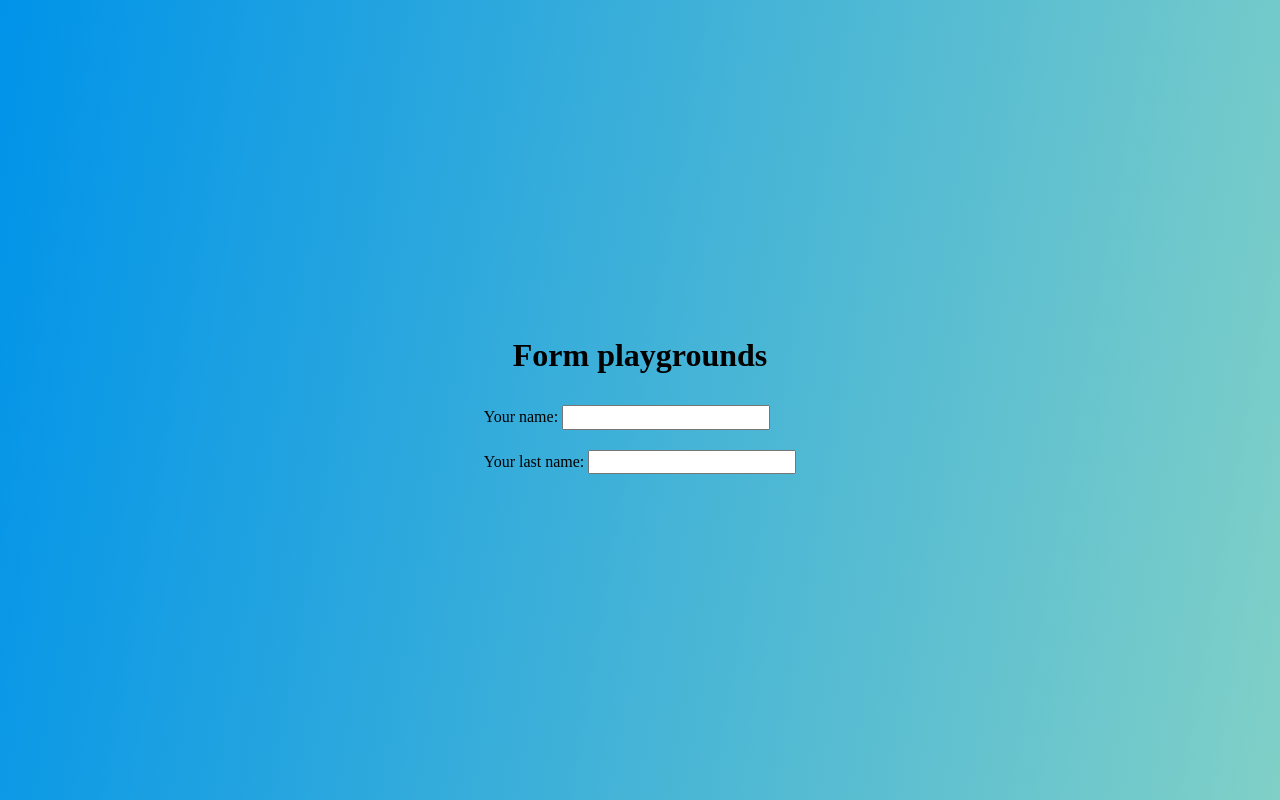
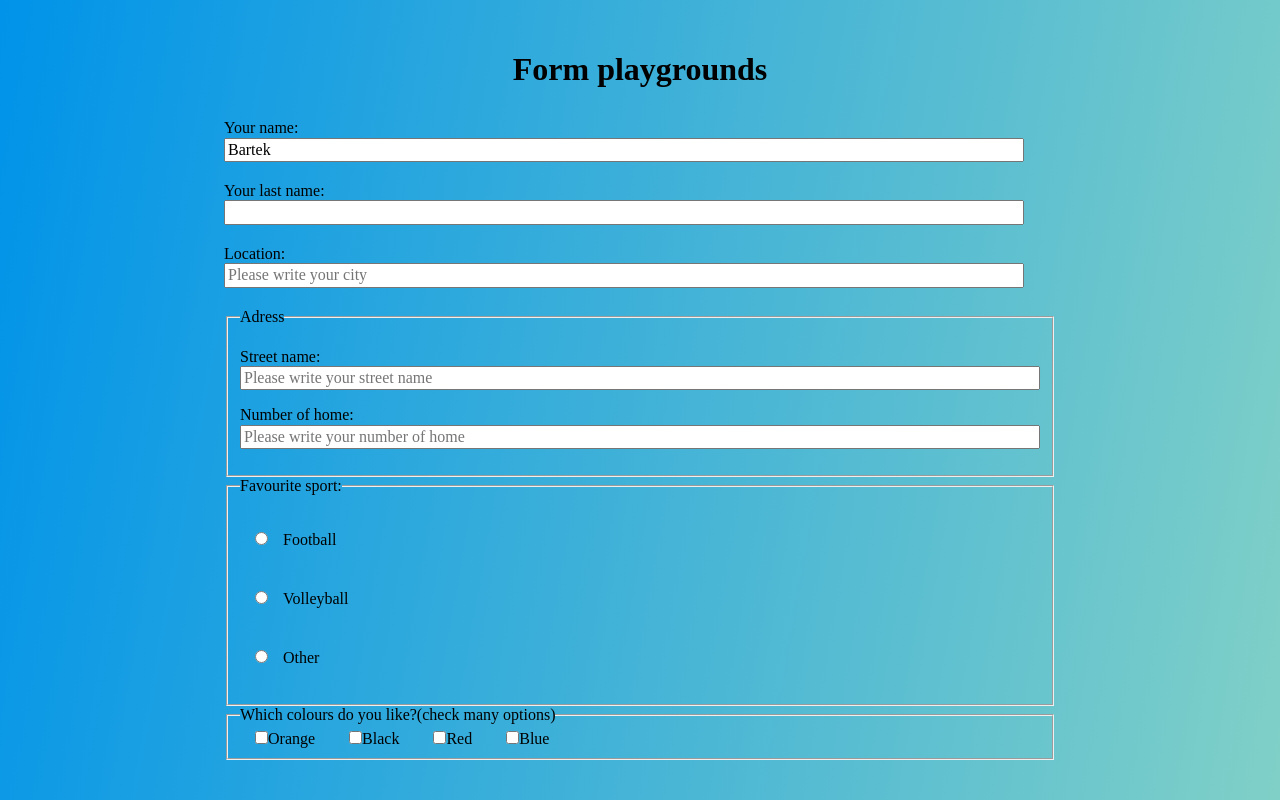
Before and after one commit to Bartek-Wieckowski/form-exercise, a plain HTML site: page index.html in a window 1280 px wide. Drawn offline with Linux system fonts and the light colour scheme.

Commit message:
create fieldset form>

```diff
--- a/index.html
+++ b/index.html
@@ -1,26 +1,85 @@
 <!DOCTYPE html>
 <html lang="pl">
+
 <head>
     <meta charset="UTF-8">
     <meta name="viewport" content="width=device-width, initial-scale=1.0">
     <title>Strona do nauki i praktyki tematu "formularze"</title>
 
-    <link href="style.css"  rel="stylesheet" type="text/css">
+    <link href="style.css" rel="stylesheet" type="text/css">
     <link href="normalize.css" rel="stylesheet" type="text/css">
 </head>
+
 <body>
     <main class="main">
         <h1>Form playgrounds</h1>
-        <form>
-            <div class="form">
+        <form class="form">
+            <div class="div">
                 <label for="firstName">Your name:</label>
-                <input id="firstName" name="firstName">
+                <input class="form__item" id="firstName" name="firstName" value="Bartek">
             </div>
             <!--drugi zapis znacznika label-->
-            <div class="form">
+            <div class="div">
                 <label>Your last name:
-                <input id="lastName" name="lastName">
+                    <input class="form__item" id="lastName" name="lastName">
                 </label>
+            </div>
+            <div class="div">
+                <label for="location">Location:</label>
+                <input class="form__item" id="location" name="location" placeholder="Please write your city">
+            </div>
+            <div class="div">
+                <fieldset>
+                    <legend>Adress</legend>
+                    <p>
+                        <label>
+                            Street name:
+                            <input class="form__item" id="streetName" name="streetName"
+                                placeholder="Please write your street name">
+
+                        </label>
+                    </p>
+                    <p>
+                        <label>
+                            Number of home:
+                            <input class="form__item" id="numberHome" name="numberHome"
+                                placeholder="Please write your number of home">
+
+                        </label>
+                    </p>
+                </fieldset>
+                <fieldset>
+                    <legend>Favourite sport:</legend>
+                    <p>
+                        <label><input class="sport__radio" type="radio" name="sport" value="football">Football</label>
+                    </p>
+                    <p>
+                        <label><input class="sport__radio" type="radio" name="sport" value="football">Volleyball</label>
+                    </p>
+                    <p>
+                        <label><input class="sport__radio" type="radio" name="sport" value="football">Other</label>
+                    </p>
+
+                </fieldset>
+                <fieldset>
+                    <legend>Which colours do you like?(check many options)</legend>
+                    <p class="colors__item">
+                        <label><input type="checkbox" name="colors" value="orange">Orange</label>
+                    </p>
+                    <p class="colors__item">
+                        <label><input type="checkbox" name="colors" value="black">Black</label>
+                    </p>
+                    <p class="colors__item">
+                        <label><input type="checkbox" name="colors" value="red">Red</label>
+                    </p>
+                    <p class="colors__item">
+                        <label><input type="checkbox" name="colors" value="blue">Blue</label>
+                    </p>
+                    </label>
+                </fieldset>
+
+
+
             </div>
 
         </form>
@@ -30,4 +89,5 @@
     </main>
 
 </body>
+
 </html>
--- a/style.css
+++ b/style.css
@@ -15,10 +15,22 @@ body {
   justify-content: center;
   align-items: center;
 }
-.form{
-    padding: 10px;
-}
-
 h1 {
   text-align: center;
 }
+.div {
+  padding: 10px;
+}
+.form {
+}
+.form__item {
+  display: block;
+  width: 100vh;
+}
+.sport__radio {
+  margin: 15px;
+}
+.colors__item {
+  display: inline;
+  padding: 15px;
+}
```
